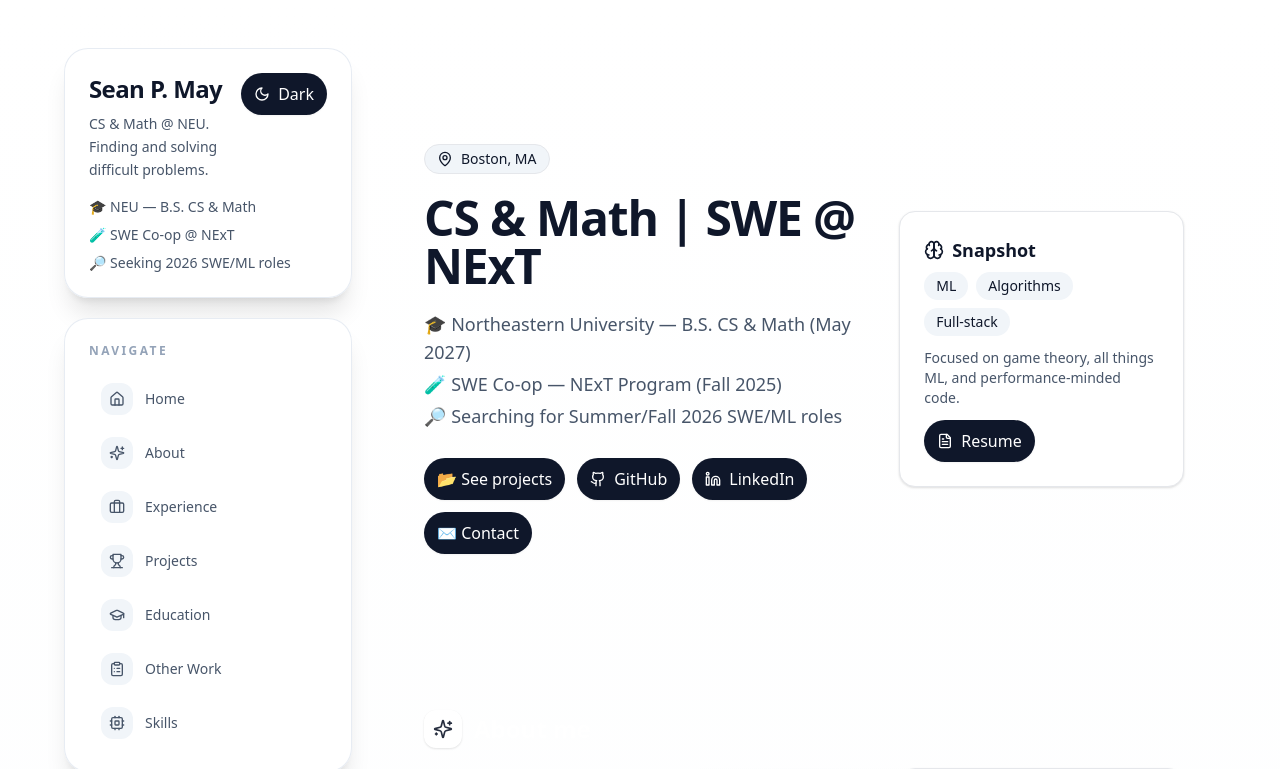
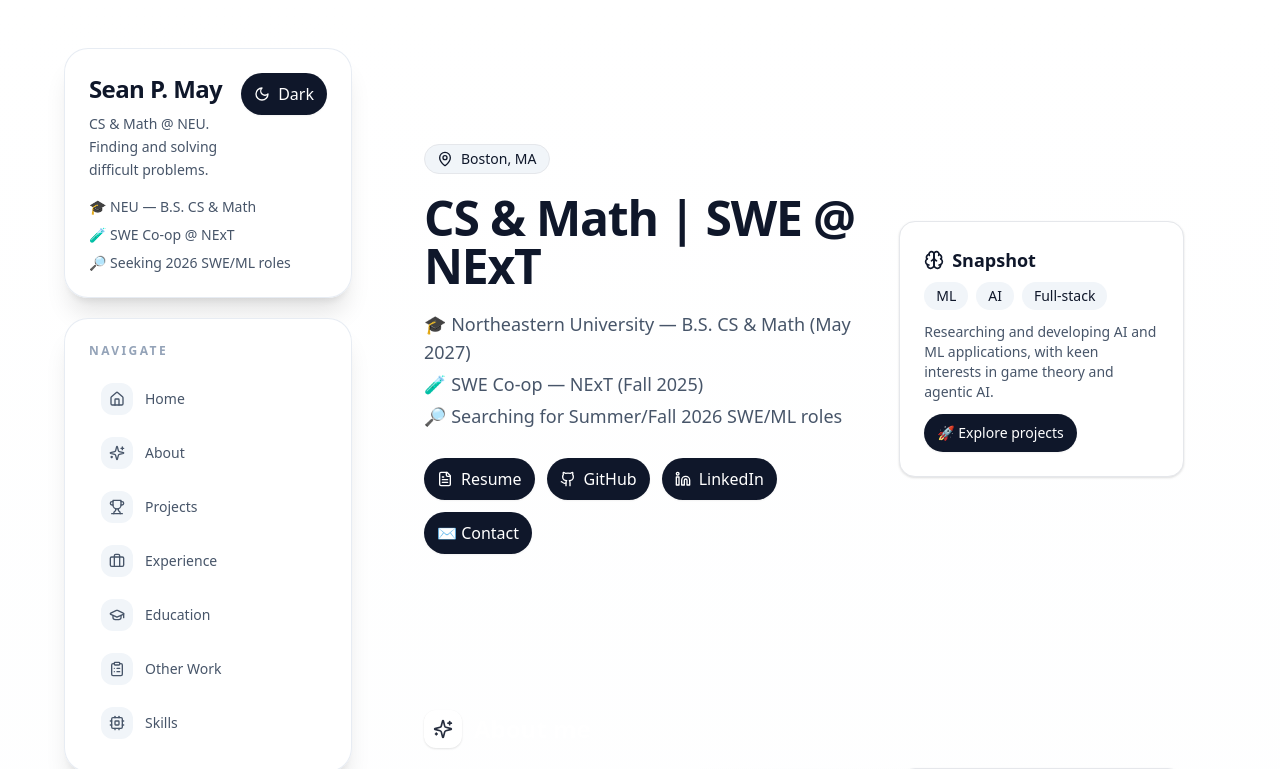
Before and after one commit to seanpatrickmay/seanpatrickmay.github.io, a Next.js app: page / in a window 1280 px wide. Shown: the top 769 px of the page. Built offline with nearby package versions, Linux system fonts and the light colour scheme.

Commit message:
snapshot updated, buttons changed

```diff
--- a/components/AboutSection.jsx
+++ b/components/AboutSection.jsx
@@ -8,6 +8,7 @@ import RecentActivities from '@/components/RecentActivities';
 import { Card, CardHeader, CardTitle, CardContent } from '@/components/ui/Card';
 import Section from '@/components/ui/Section';
 import Stat from '@/components/ui/Stat';
+import PillLink from '@/components/ui/PillLink';
 import { Sparkles, Brain, Dumbbell, Music } from 'lucide-react';
 
 const CALORIES_PER_CUP_OF_MILK = 124;
@@ -299,6 +300,9 @@ export default function AboutSection({ interests }) {
                 <br />
                 Check out some of my projects below: RL Research, Computer Vision, Tree-Search, Game Theory, and Concurrency.
               </p>
+              <PillLink href="/projects" variant="solid" className="px-4">
+                🔍 Take a peak at my projects
+              </PillLink>
             </div>
             <div className="md:col-span-2">
               <Card>
--- a/components/Header.jsx
+++ b/components/Header.jsx
@@ -18,8 +18,8 @@ import {
 const navItems = [
   { id: 'home', label: 'Home', icon: Home },
   { id: 'about', label: 'About', icon: Sparkles },
+  { id: 'projects', label: 'Projects', icon: Trophy },
   { id: 'experience', label: 'Experience', icon: Briefcase },
-  { id: 'projects', label: 'Projects', icon: Trophy },
   { id: 'education', label: 'Education', icon: GraduationCap },
   { id: 'other-work', label: 'Other Work', icon: ClipboardList },
   { id: 'skills', label: 'Skills', icon: Cpu },
--- a/components/Hero.jsx
+++ b/components/Hero.jsx
@@ -12,18 +12,16 @@ export default function Hero({ links }) {
             Boston, MA
           </Badge>
           <h1 className="text-4xl md:text-5xl font-extrabold tracking-tight">
-		CS & Math | SWE @ NExT
+            CS & Math | SWE @ NExT
           </h1>
-          <p className="text-lg text-slate-600 dark:text-slate-300 max-w-2xl">
-          </p>
           <ul className="text-lg text-slate-600 dark:text-slate-300 space-y-1">
             <li>🎓 Northeastern University — B.S. CS & Math (May 2027)</li>
-            <li>🧪 SWE Co-op — NExT Program (Fall 2025)</li>
+            <li>🧪 SWE Co-op — NExT (Fall 2025)</li>
             <li>🔎 Searching for Summer/Fall 2026 SWE/ML roles</li>
           </ul>
           <div className="flex flex-wrap gap-3 pt-2">
-            <PillLink href="/projects" variant="solid" className="px-4">
-              📂 See projects
+            <PillLink href={links.resume} icon={FileText} external className="px-4" variant="solid">
+              Resume
             </PillLink>
             <PillLink href={links.github} icon={Github} external className="px-4">
               GitHub
@@ -45,14 +43,14 @@ export default function Hero({ links }) {
             <CardContent className="space-y-2">
               <div className="flex flex-wrap gap-2">
                 <Badge>ML</Badge>
-                <Badge>Algorithms</Badge>
+                <Badge>AI</Badge>
                 <Badge>Full-stack</Badge>
               </div>
               <p className="text-sm text-slate-600 dark:text-slate-300">
-                Focused on game theory, all things ML, and performance-minded code.
+                Researching and developing AI and ML applications, with keen interests in game theory and agentic AI.
               </p>
-              <PillLink href={links.resume} icon={FileText} external>
-                Resume
+              <PillLink href="/projects" variant="solid" className="px-3 text-sm">
+                🚀 Explore projects
               </PillLink>
             </CardContent>
           </Card>
```
